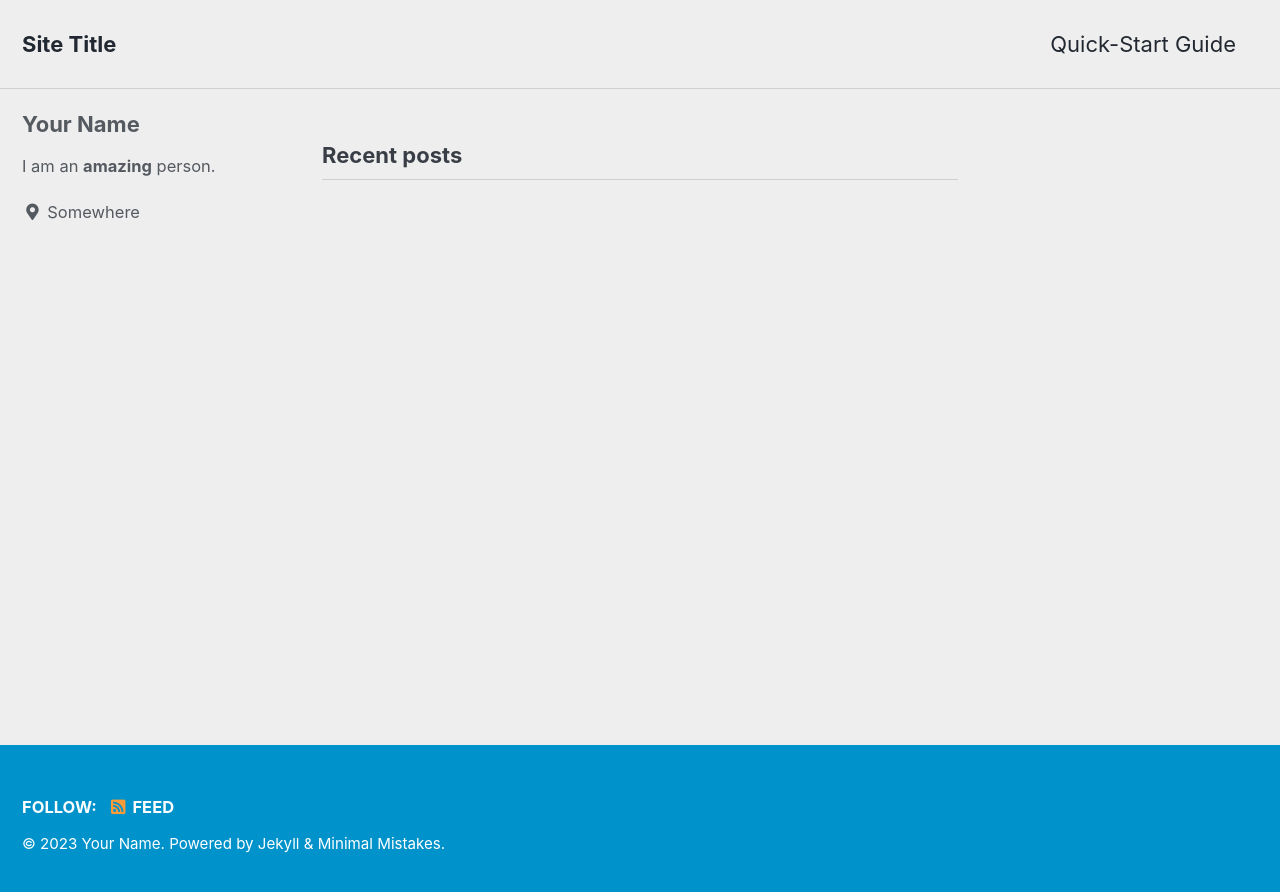
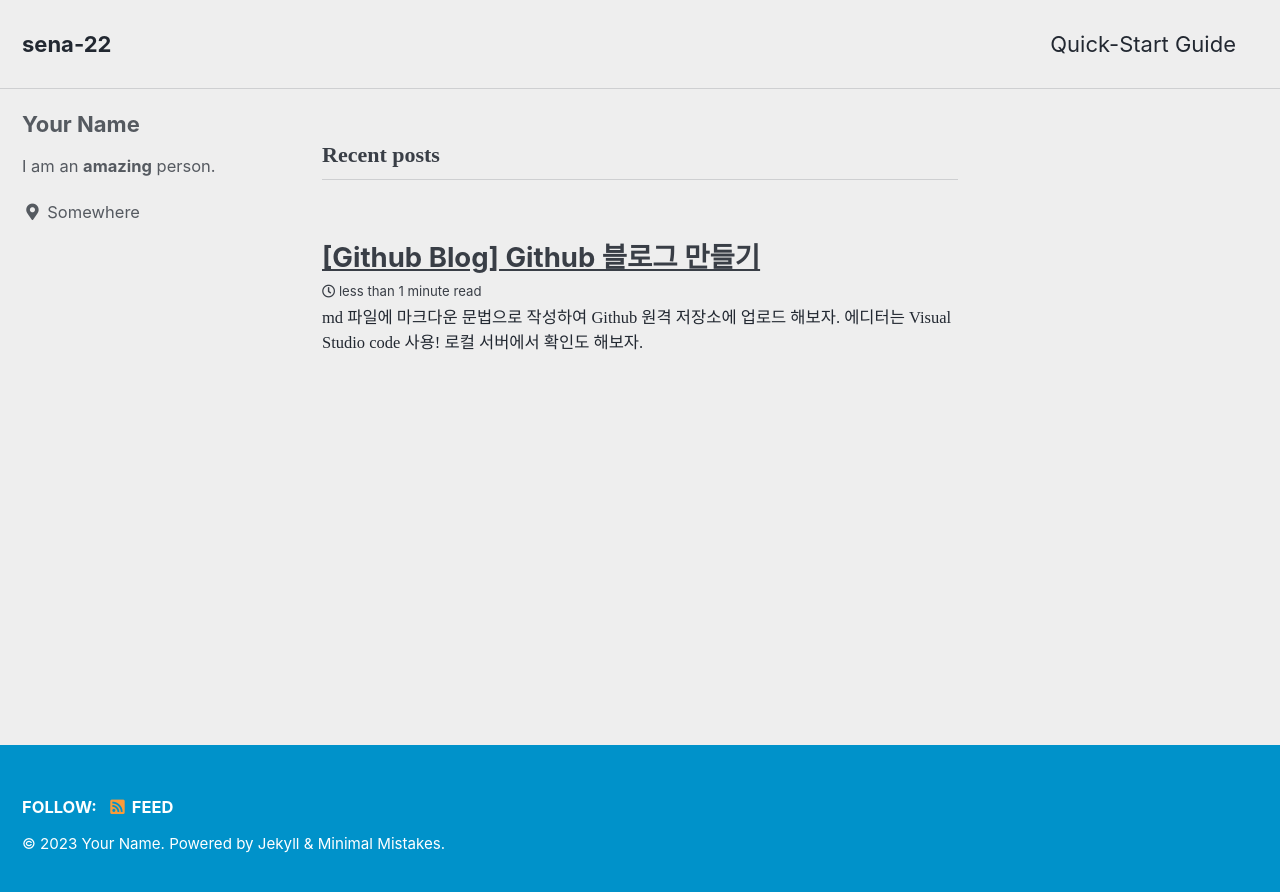
Before and after one commit to sena-22/sena-22.github.io, a Jekyll site: the page built from index.html, in a window 1280 px wide. Shown: the top 892 px of the page. Built offline with Jekyll 4.4.1, drawn with Linux system fonts in a browser that asks for light colours; cached includes are drawn as plain includes; some web fonts are replaced; the list of posts is cut into pages by our own code.

Commit message:
타이틀 변경, posting#1

```diff
--- a/_config.yml
+++ b/_config.yml
@@ -16,7 +16,7 @@ minimal_mistakes_skin: "air" # "air", "aqua", "contrast", "dark", "dirt", "neon"
 
 # Site Settings
 locale: "en-US"
-title: "Site Title"
+title: "sena-22"
 title_separator: "-"
 subtitle: # site tagline that appears below site title in masthead
 name: "Your Name"
--- /dev/null
+++ b/_posts/2023-02-01-Hello-Blog.md
@@ -0,0 +1,49 @@
+---
+title: "[Github Blog] Github 블로그 만들기"
+excerpt: "md 파일에 마크다운 문법으로 작성하여 Github 원격 저장소에 업로드 해보자. 에디터는 Visual Studio code 사용! 로컬 서버에서 확인도 해보자. "
+
+categories:
+  - Blog
+tags:
+  - [Blog, Github, First Post]
+
+toc: true
+toc_sticky: true
+
+date: 2023-02-01
+last_modified_at: 2023-02-01
+---
+
+## 1. Repository 생성
+
+---
+
+`깃허브 계정.github.io` 라는 이름으로 레포지토리를 생성해서 로컬로 클론한다.
+
+## 2. ruby, Jekyll, Bundler 설치
+
+---
+
+블로그를 참고해서 지킬을 설치했다! 이 부분은 정확히 이해 하고 있지 못해서 다시 알아볼 예정이다.
+
+[https://ansohxxn.github.io/blog/i-made-my-blog/](https://ansohxxn.github.io/blog/i-made-my-blog/)
+
+[https://jojoldu.tistory.com/288](https://jojoldu.tistory.com/288)
+
+[https://codecamper.me/blog/122/](https://codecamper.me/blog/122/)
+
+## 3. 지킬 테마 선택
+
+---
+
+minimal-mistakes 테마를 선택했다!
+
+> https://github.com/mmistakes/minimal-mistakes
+
+선택한 테마의 github repository 압축 파일을 받아서 만들어둔 폴더에 붙여넣고 원격 레포지토리로 push 한다.
+
+> https://github.com/sharadcodes/jekyll-theme-serial-programmer
+
+<div class="notice--info">
+serial-programmer 테마도 고민했는데 카테고리가 없고, 라이트 모드로 사용하려면 따로 설정을 해줘야 할 것 같아 익숙해지면 바꿔보고 싶다.
+</div>
--- a/_sass/minimal-mistakes/_base.scss
+++ b/_sass/minimal-mistakes/_base.scss
@@ -12,7 +12,7 @@ body {
   margin: 0;
   padding: 0;
   color: $text-color;
-  font-family: $global-font-family;
+  font-family: $poor-story;
   line-height: 1.5;
 
   &.overflow--hidden {
@@ -29,7 +29,7 @@ h5,
 h6 {
   margin: 2em 0 0.5em;
   line-height: 1.2;
-  font-family: $header-font-family;
+  font-family: $poor-story;
   font-weight: bold;
 }
 
```
